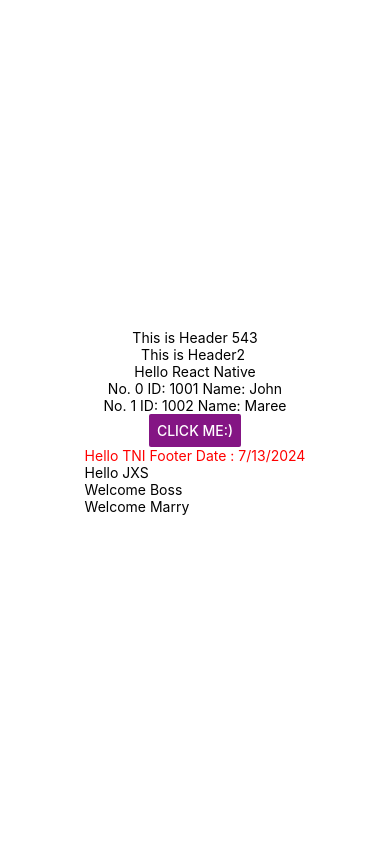
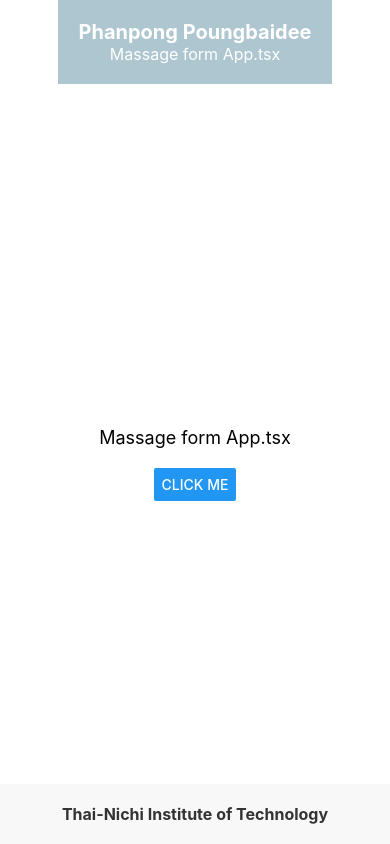
Before and after one commit to Sightless21/FirstProjectReact, a React Native app: screen / in a window 390 px wide. Built offline with nearby package versions, Linux system fonts and the light colour scheme.

Commit message:
React-Exercise

```diff
--- a/App.tsx
+++ b/App.tsx
@@ -8,6 +8,7 @@ import {
 } from 'react-native';
 import AppFooter from './components/AppFooter';
 import AppHeader from './components/AppHeader';
+import Content from './components/Content';
 
 export default function App(): React.JSX.Element /* <<<=== Must have to make ure ths app can use Typescript */ {
   /* how to create function */
@@ -22,21 +23,10 @@ export default function App(): React.JSX.Element /* <<<=== Must have to make ure
 
   return ( /* render JXS and typescript */
     <View style={styles.container}>
-      <AppHeader title="This is Header" year={2006}/>
-      <AppHeader title="This is Header2"/>
-      <Text>Hello React Native</Text>
-      {
-        users.map((user, index) => {
-          return (
-            <Text key={user.id}>
-              No. {index} ID: {user.id} Name: {user.name}
-            </Text> /* user array */
-          )
-        })}
-
-      <Button title='CLick me:)' onPress={onClickMe} color="#841584"/* onPress={() => {Alert.alert('Hi', 'React Native is Fun')}} */ />
+      <AppHeader Username="Phanpong Poungbaidee" Massage="Massage form App.tsx"/>
+      <Content Username="Phanupong Poungbaidee" Massage='Massage form App.tsx'/>
       <StatusBar style="auto" />
-      <AppFooter />
+      <AppFooter University="Thai-Nichi Institute of Technology" />
     </View>
   );
 }
--- a/components/AppFooter.tsx
+++ b/components/AppFooter.tsx
@@ -1,22 +1,19 @@
 import { StyleSheet, Text, View } from 'react-native'
 import React from 'react'
 
-const AppFooter = (): React.JSX.Element => {
-    const Hello = "Hello TNI Footer";
+type AppFooterPros = {
+    University: string;
+}
+
+const AppFooter = ({ University }: AppFooterPros): React.JSX.Element => {
+    const Hello = { University };
     const Hello2 = <Text>Hello JXS</Text>;
     const isLogin = true;
     return (
-        <View>
-            <Text style={styles.myText}>
-                {Hello} Date : {new Date().toLocaleDateString()}
+        <View style={styles.footer}>
+            <Text style={styles.footerText}>
+                {University}
             </Text>
-            {Hello2}
-            {isLogin && <Text>Welcome Boss</Text>}
-            {
-                isLogin
-                ? <Text>Welcome Marry</Text>
-                : <Text>ยังไม่ได้ ล็อคอิน</Text>
-            }
         </View>
     )
 }
@@ -25,5 +22,20 @@ export default AppFooter;
 
 
 const styles = StyleSheet.create({
-    myText: { color: 'red' },
-})
+    footer: {
+        backgroundColor: '#f8f8f8',
+        padding: 20,
+        alignItems: 'center',
+        justifyContent: 'center',
+        position: 'absolute',
+        left: 0,
+        right: 0,
+        bottom: 0,
+    },
+
+    footerText: {
+        fontSize: 16,
+        fontWeight: 'bold',
+        color: '#333',
+    },
+});
--- a/components/AppHeader.tsx
+++ b/components/AppHeader.tsx
@@ -1,17 +1,36 @@
-import { View, Text } from 'react-native'
+import { View, Text, StyleSheet } from 'react-native'
 import React from 'react'
 
 type AppHeaderProps = {
-    title: string;
-    year?: number; /* "?" is optional is mean "year in App.tsx" unnecessary to sent AppHeader */
+    Username: string;
+    Massage: string;
 }
 
-const AppHeader = ({ title, year }: AppHeaderProps): React.JSX.Element => {
+const AppHeader = ({ Username,Massage}: AppHeaderProps): React.JSX.Element => {
+
     return (
-        <View>
-            <Text>{title} {year && + 543}</Text>
+        <View style={style.header}>
+            <Text style={style.headerText}>{Username}</Text>
+            <Text style={style.subtitleText}>{Massage}</Text>
         </View>
     )
 }
 
+const style = StyleSheet.create({
+    header: {
+        backgroundColor: '#AEC6CF',
+        padding: 20,
+        alignItems: 'center',
+        justifyContent: 'center',
+    },
+    headerText: {
+        fontSize: 20,
+        fontWeight: 'bold',
+        color: '#fff',
+    },
+    subtitleText: {
+        fontSize: 16,
+        color: '#fff',
+    },
+});
 export default AppHeader
--- /dev/null
+++ b/components/Content.tsx
@@ -0,0 +1,35 @@
+import { View, Text, Alert, Button, StyleSheet } from 'react-native'
+import React from 'react'
+
+type ContentPros = {
+    Username: string;
+    Massage: string;
+}
+
+const Content = ({ Username,Massage}: ContentPros): React.JSX.Element => {
+
+    const onClickMe = () => {
+        Alert.alert("Hello", Username)
+    }
+
+    return (
+        <View style={style.content}>
+            <Text style={style.text}>{Massage}</Text>
+            <Button title='CLICK ME' onPress={onClickMe} />
+        </View>
+    )
+}
+
+const style = StyleSheet.create({
+    content: {
+        flex: 1,
+        alignItems: 'center',
+        justifyContent: 'center',
+    },
+    text: {
+        fontSize: 18,
+        marginBottom: 20,
+    },
+
+})
+export default Content
```
